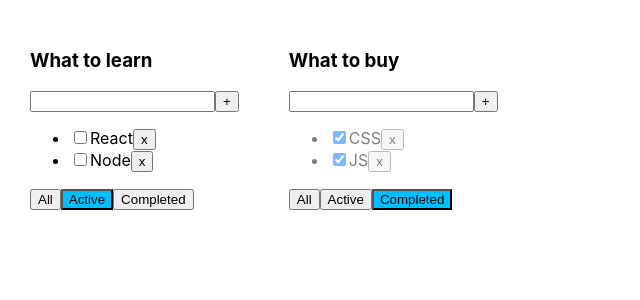
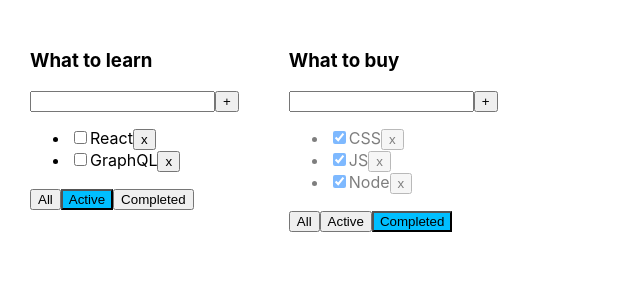
Before and after one commit to SharpDevOps10/TodoList, a React (Create React App) app: page / in a window 1280 px wide. Shown: the top 300 px of the page, without its empty margins (0-640 px from the left). Built offline with nearby package versions, Linux system fonts and the light colour scheme.

Commit message:
Updated an array of tasks

```diff
--- a/src/App.tsx
+++ b/src/App.tsx
@@ -1,6 +1,6 @@
 import React, {useState} from 'react';
 import './App.css';
-import {TaskType, Todolist} from "./ToDoList";
+import {Todolist} from "./ToDoList";
 import {v1} from 'uuid';
 
 export type FilterValuesTypes = "all" | "completed" | "active";
@@ -11,13 +11,13 @@ type TodoListType = {
 };
 
 function App() {
-  let initTask: Array<TaskType> = [
+  let [tasks, setTasks] = useState([
     {id: v1(), title: "CSS", isDone: true},
     {id: v1(), title: "JS", isDone: true},
     {id: v1(), title: "React", isDone: false},
-    {id: v1(), title: "Node", isDone: false},
-  ];
-  let [tasks, setTasks] = useState(initTask);
+    {id: v1(), title: "Node", isDone: true},
+    {id: v1(), title: "GraphQL", isDone: false},
+  ]);
 
   function removeTask(id: string) {
     let filteredTasks = tasks.filter((task) => task.id !== id);
```
